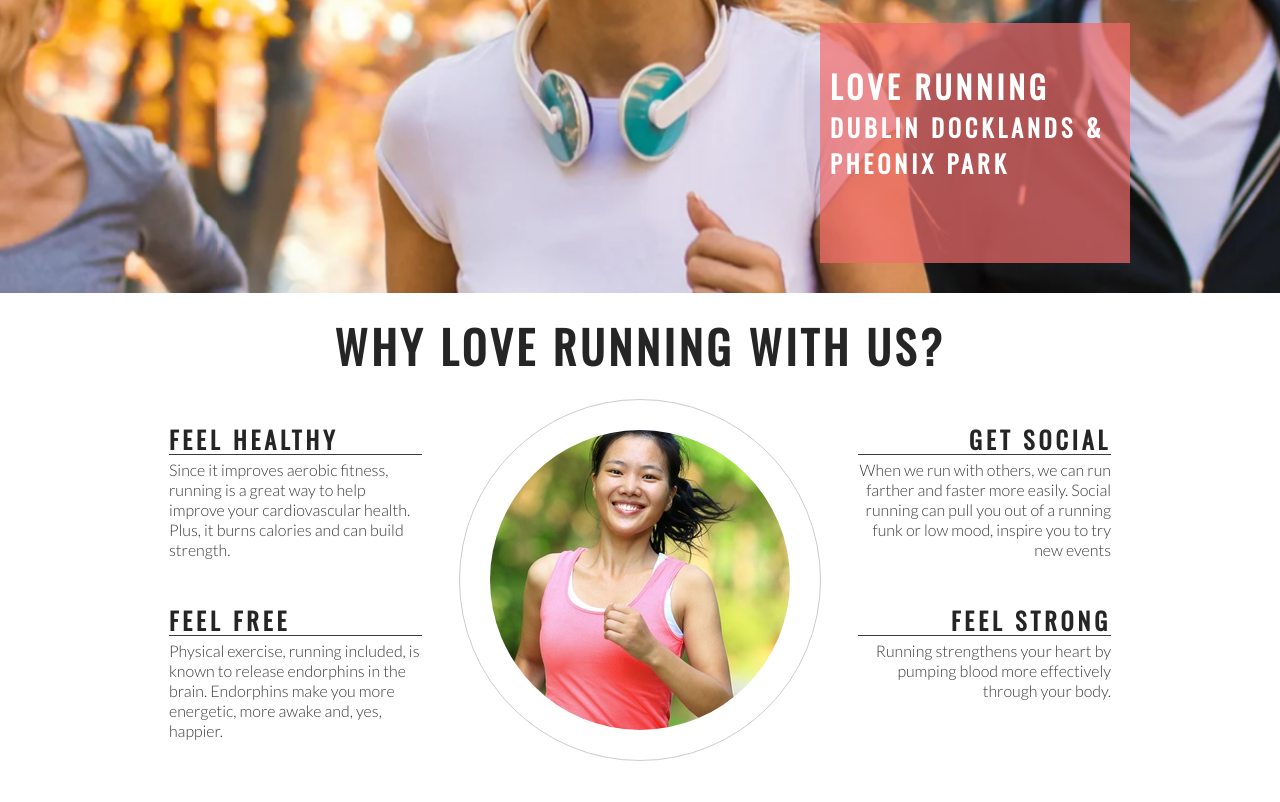
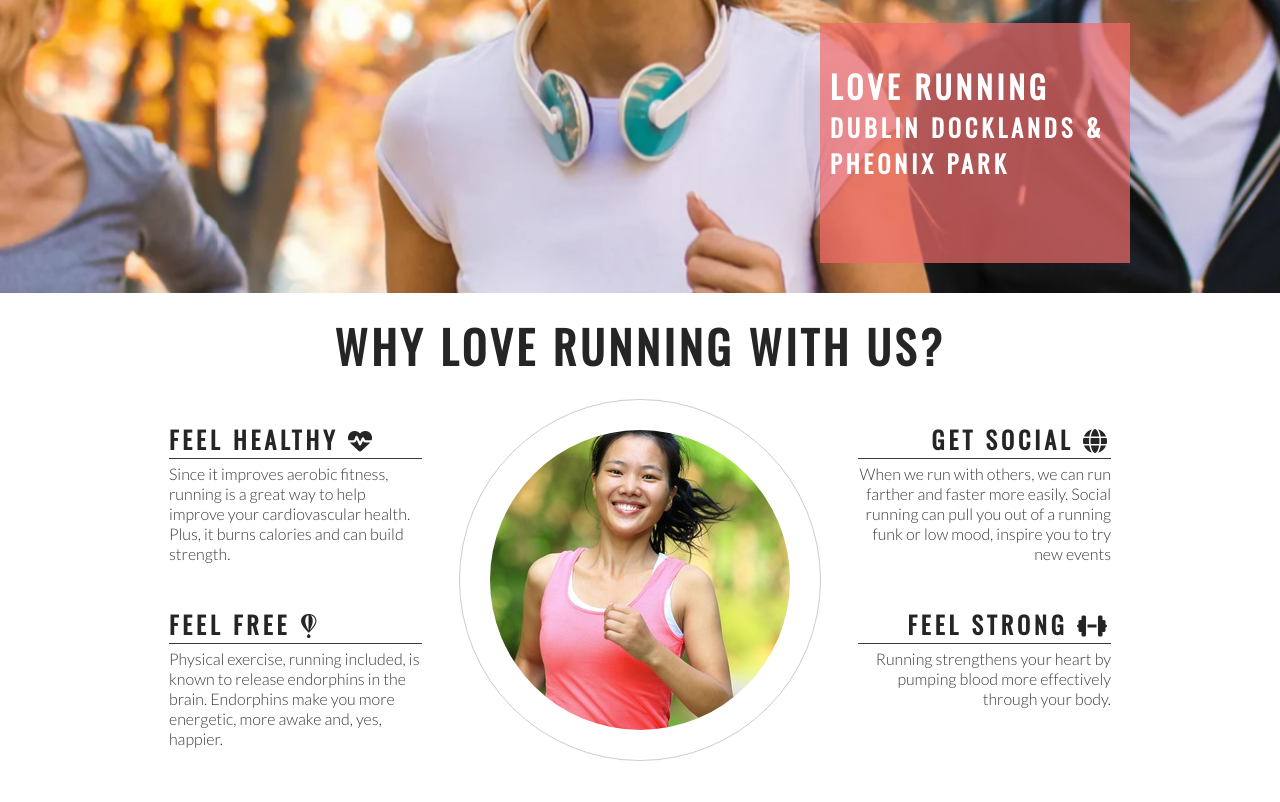
Before and after one commit to rachel-o-donnell/love-running, a plain HTML site: page index.html in a window 1280 px wide. Shown: the part 382-1184 px from the top of the page. Drawn offline with nearby package versions, Linux system fonts and the light colour scheme.

Commit message:
Add font awesome icons to club ethos section

```diff
--- a/index.html
+++ b/index.html
@@ -40,13 +40,13 @@
         <h2 id="welcome">Why Love Running With Us?</h2>
         <div id="left-about">
             <div class="left-about-heading">
-                <h2>Feel Healthy</h2>
+                <h2>Feel Healthy <i class="fa-solid fa-heart-pulse"></i></h2>
                 <hr>
                 <p>Since it improves aerobic fitness, running is a great way to help improve your cardiovascular health.
                      Plus, it burns calories and can build strength.</p>
             </div>
             <div class="left-about-heading">
-                <h2>Feel Free</h2>
+                <h2>Feel Free <i class="fa-brands fa-fly"></i></h2>
                 <hr>
                 <p>Physical exercise, running included, is known to release endorphins in the brain.
                      Endorphins make you more energetic, more awake and, yes, happier.</p>
@@ -55,13 +55,13 @@
 
         <div id="right-about">
             <div class="right-about-heading">
-                <h2>Get Social</h2>
+                <h2>Get Social <i class="fa-solid fa-globe"></i></h2>
                 <hr>
                 <p>When we run with others, we can run farther and faster more easily.
                     Social running can pull you out of a running funk or low mood, inspire you to try new events </p>
             </div>
             <div class="right-about-heading">
-                <h2>Feel Strong</h2>
+                <h2>Feel Strong <i class="fa-solid fa-dumbbell"></i></h2>
                 <hr>
                 <p>Running strengthens your heart by pumping blood more effectively through your body.</p>
 
@@ -78,6 +78,9 @@
     <footer>
         social links here
     </footer>
+    <!-- font awesome script -->
+
+    <script src="https://kit.fontawesome.com/888b3ce963.js" crossorigin="anonymous"></script>
 </body>
 
 </html>
```
